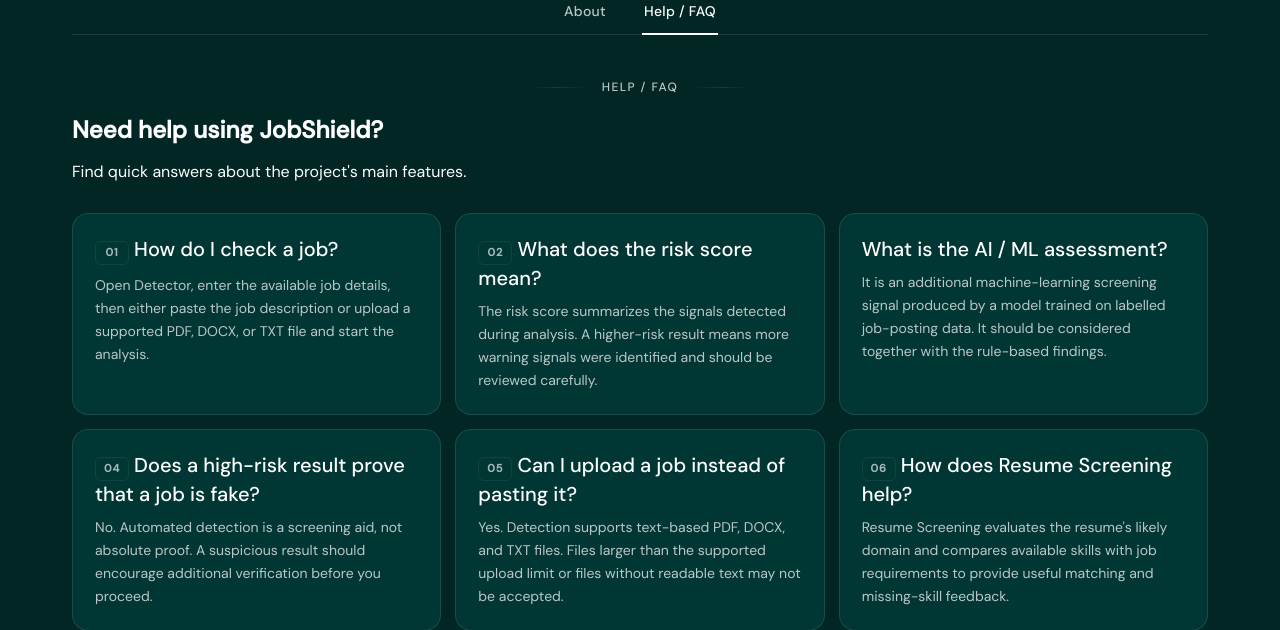
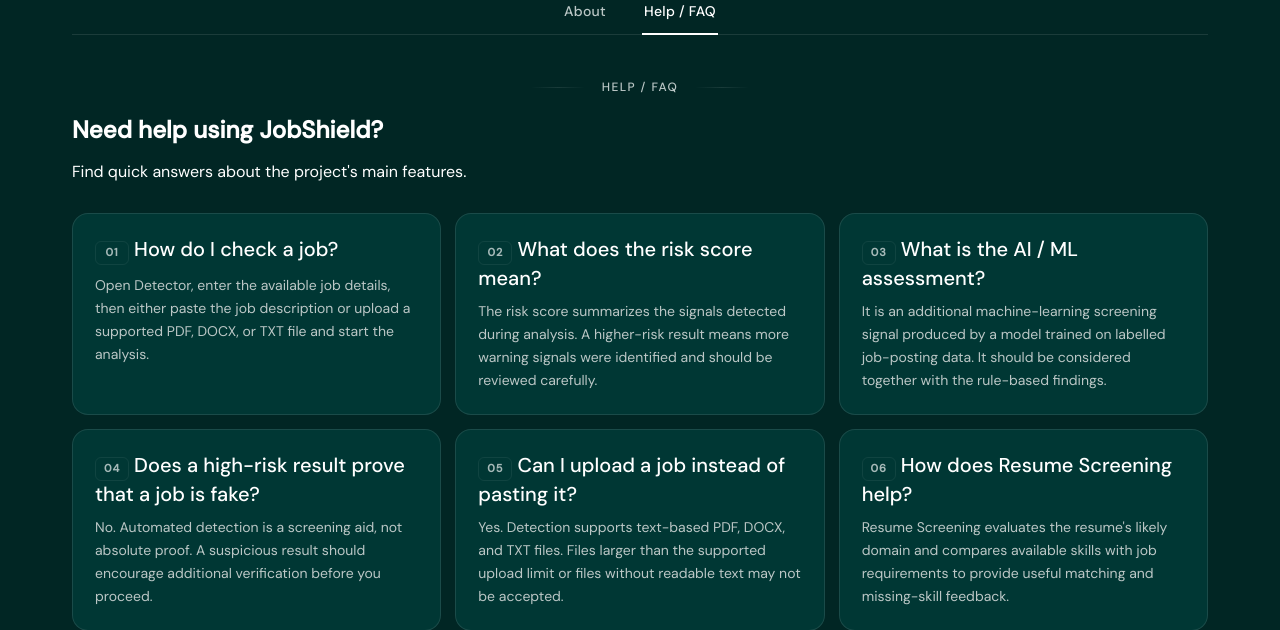
Before and after one commit to pranathiandela/Jobshield, a Flask app: page /about-help in a window 1280 px wide, after a click on "Help / FAQ". Shown: the part 415-1045 px from the top of the page. Run offline with Flask 3, Linux system fonts and the light colour scheme.

Commit message:
Fix Help FAQ numbering

```diff
--- a/templates/help.html
+++ b/templates/help.html
@@ -285,7 +285,7 @@
         </div>
 
         <div class="card">
-          <h3>What is the AI / ML assessment?</h3>
+          <h3><span class="about-section-number">03</span> What is the AI / ML assessment?</h3>
           <p>
             It is an additional machine-learning screening signal produced
             by a model trained on labelled job-posting data. It should be
```
